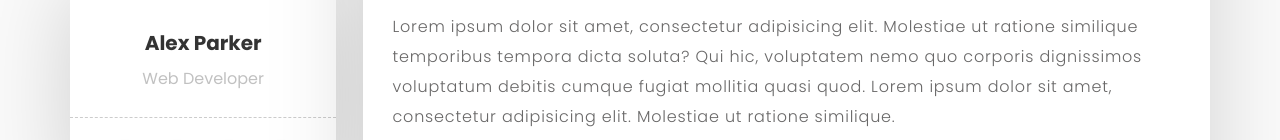
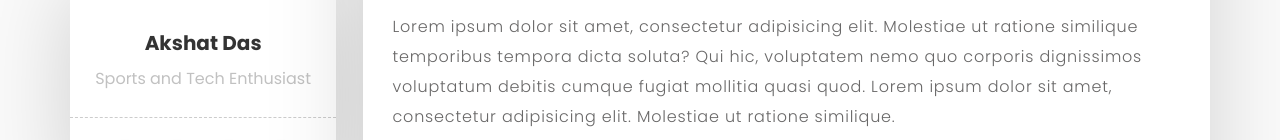
Before and after one commit to akshatdas/akshatdas.github.io, a website: page blog/index.html in a window 1280 px wide. Shown: the part 361-501 px from the top of the page. Drawn offline with Linux system fonts and the light colour scheme.

```diff
--- a/blog/index.html
+++ b/blog/index.html
@@ -81,8 +81,8 @@
                       <div class="my-detail">
 
                         <div class="white-spacing">
-                            <h1>Alex Parker</h1>
-                            <span>Web Developer</span>
+                            <h1>Akshat Das</h1>
+                            <span>Sports and Tech Enthusiast</span>
                         </div>
 
                        <ul class="social-icon">
```
